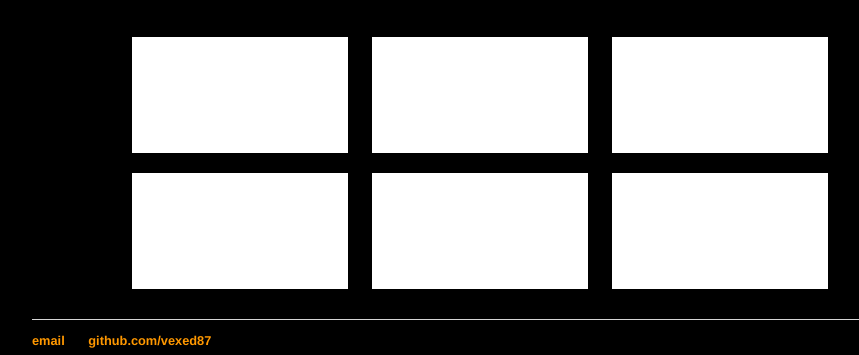
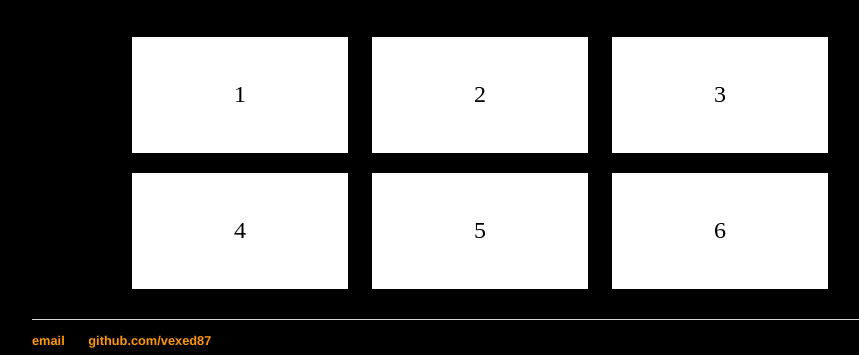
Before and after one commit to vexed87/vexed87.github.io, a plain HTML site: page portfolio.html in a window 1280 px wide. Shown: the part 228-583 px from the top of the page, without its empty margins (160-1019 px from the left). Drawn offline with Linux system fonts and the light colour scheme.

Commit message:
Update styles.css

```diff
--- a/css/styles.css
+++ b/css/styles.css
@@ -56,7 +56,8 @@ ul.posts li {
 }
 
 .floating-box p {
-    line-height: 100px;
+    line-height: 50px;
+    color: black;
 }
 
 .wrap {
```
